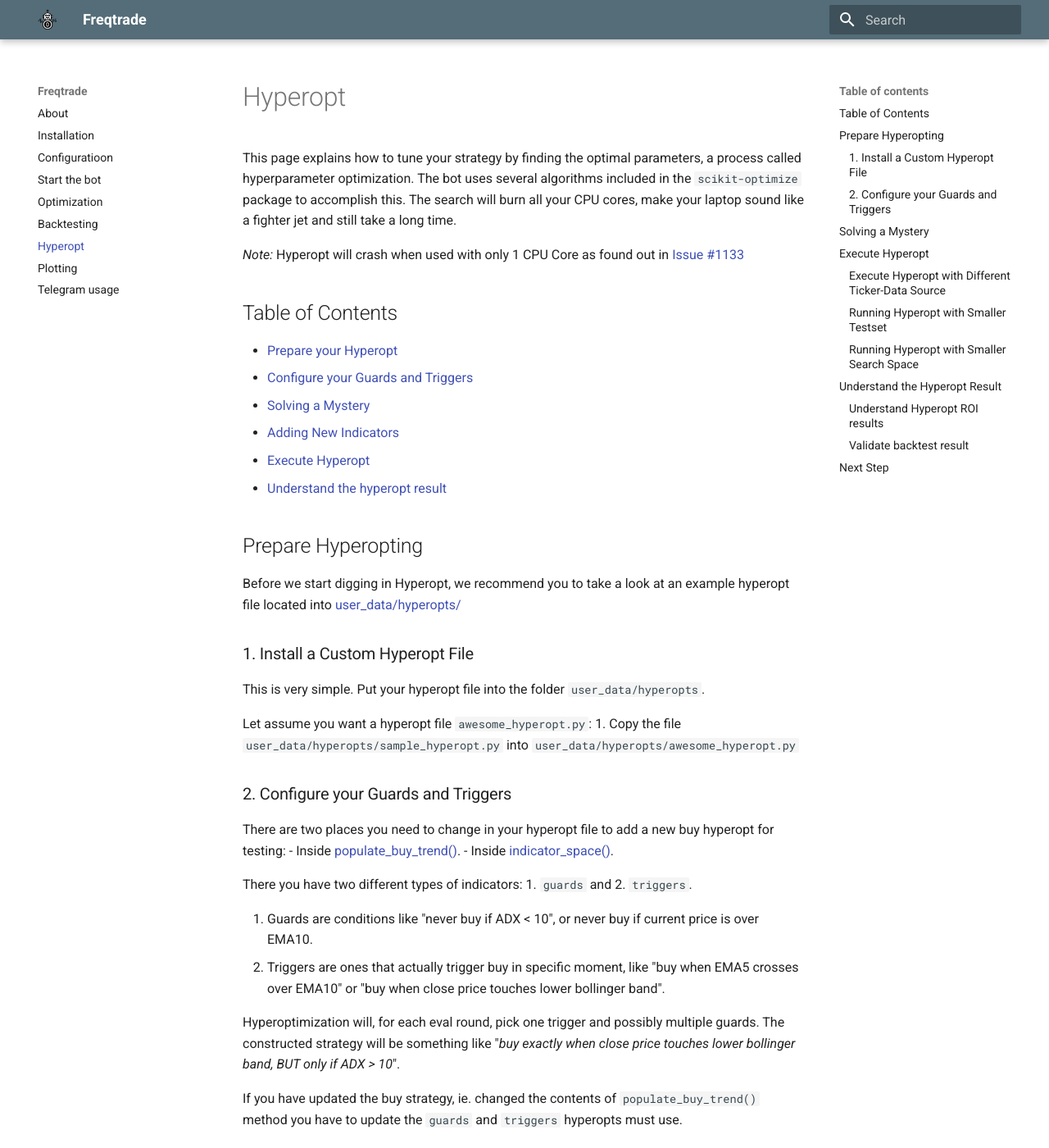
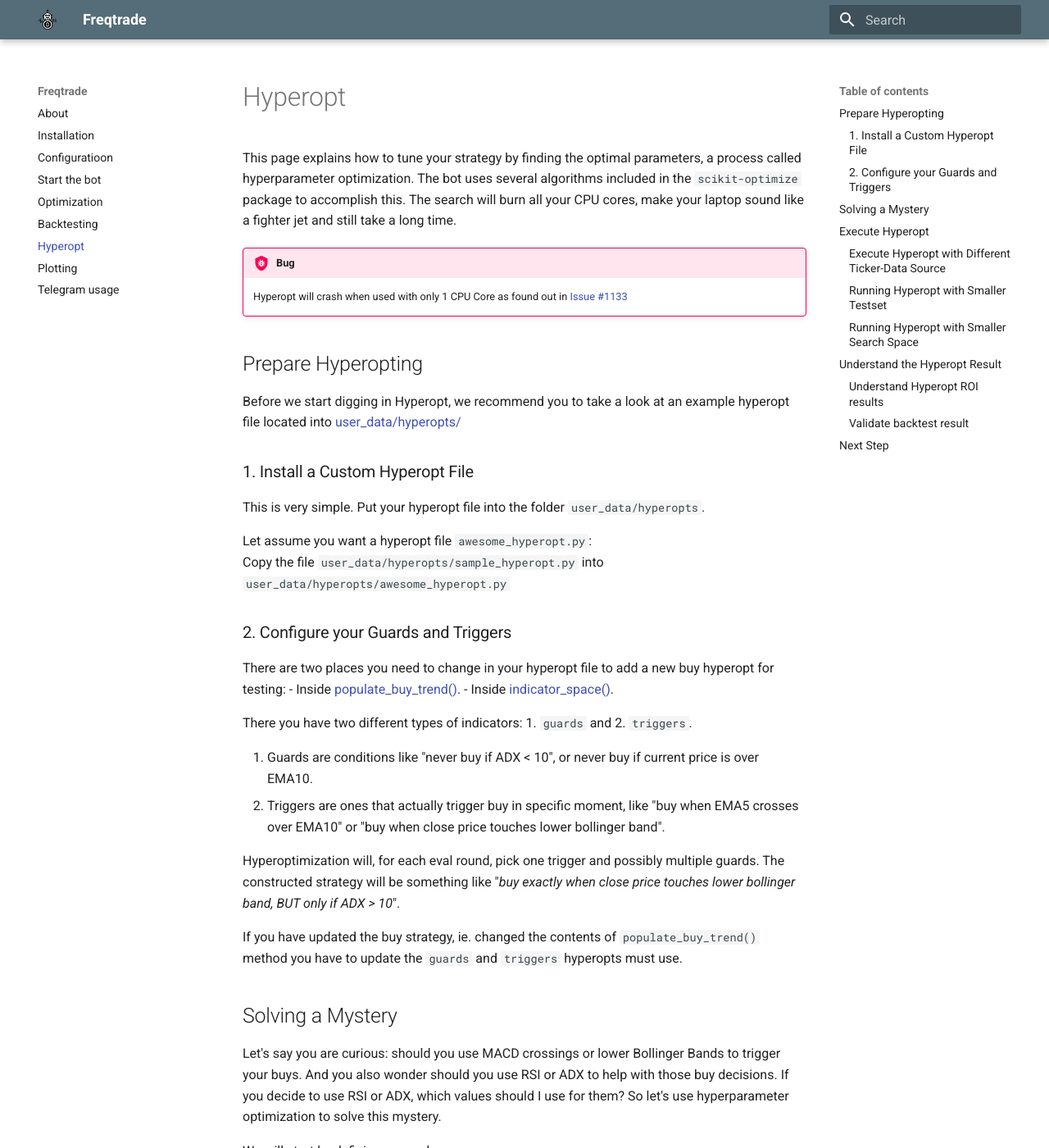
Before and after one commit to jacksonmori755/Crypto-trading-bot, an MkDocs documentation site: the page built from docs/hyperopt.md, in a window 1280 px wide and 1400 px high. Shown: the whole window at 82% size. Built offline with MkDocs 1.6.1 and Material for MkDocs 9.7.7, drawn with Linux system fonts in a browser that asks for light colours.

Commit message:
hyperopt reformatted

```diff
--- a/docs/hyperopt.md
+++ b/docs/hyperopt.md
@@ -6,16 +6,8 @@ algorithms included in the `scikit-optimize` package to accomplish this. The
 search will burn all your CPU cores, make your laptop sound like a fighter jet
 and still take a long time.
 
-*Note:* Hyperopt will crash when used with only 1 CPU Core as found out in [Issue #1133](https://github.com/freqtrade/freqtrade/issues/1133)
-
-## Table of Contents
-
-- [Prepare your Hyperopt](#prepare-hyperopt)
-- [Configure your Guards and Triggers](#configure-your-guards-and-triggers)
-- [Solving a Mystery](#solving-a-mystery)
-- [Adding New Indicators](#adding-new-indicators)
-- [Execute Hyperopt](#execute-hyperopt)
-- [Understand the hyperopt result](#understand-the-hyperopt-result)
+!!! Bug
+    Hyperopt will crash when used with only 1 CPU Core as found out in [Issue #1133](https://github.com/freqtrade/freqtrade/issues/1133)
 
 ## Prepare Hyperopting
 
@@ -26,8 +18,8 @@ an example hyperopt file located into [user_data/hyperopts/](https://github.com/
 This is very simple. Put your hyperopt file into the folder
 `user_data/hyperopts`.
 
-Let assume you want a hyperopt file `awesome_hyperopt.py`:
-1. Copy the file `user_data/hyperopts/sample_hyperopt.py` into `user_data/hyperopts/awesome_hyperopt.py`
+Let assume you want a hyperopt file `awesome_hyperopt.py`:<br/>
+Copy the file `user_data/hyperopts/sample_hyperopt.py` into `user_data/hyperopts/awesome_hyperopt.py`
 
 
 ### 2. Configure your Guards and Triggers
```
